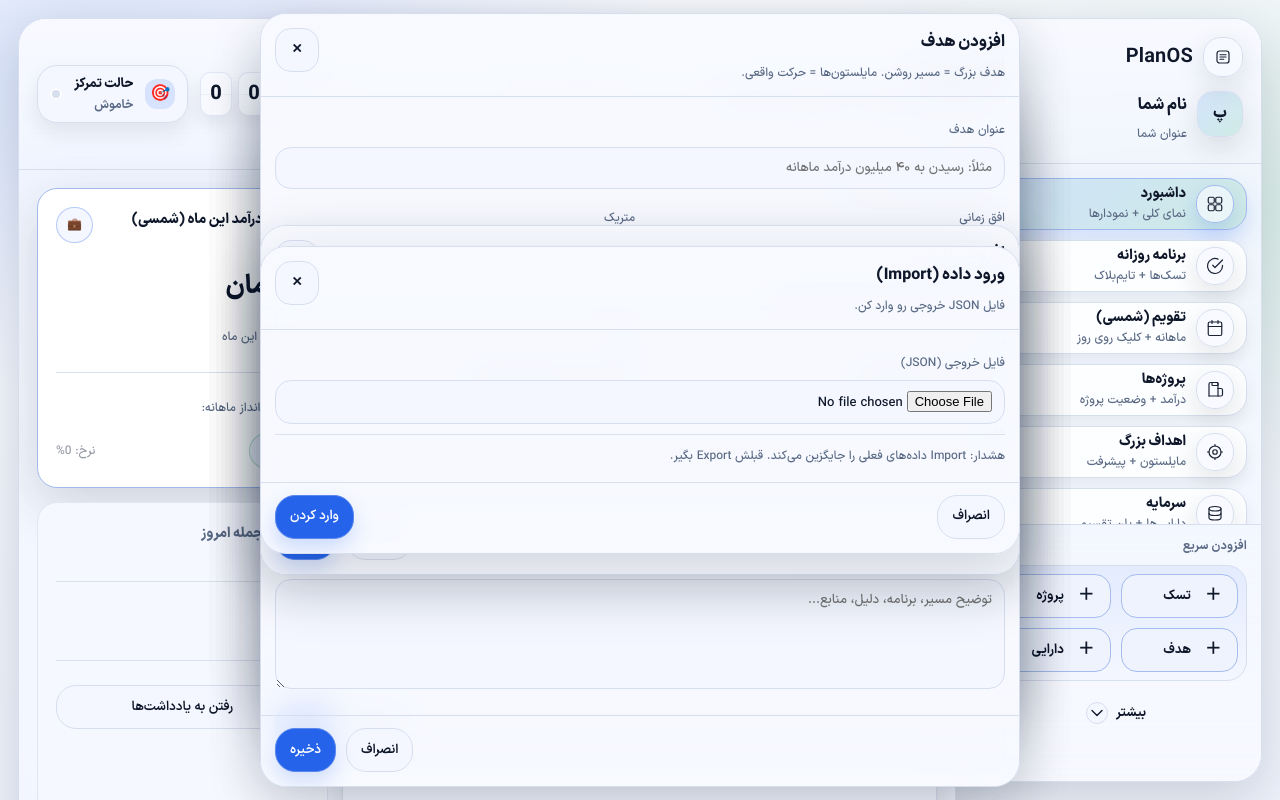
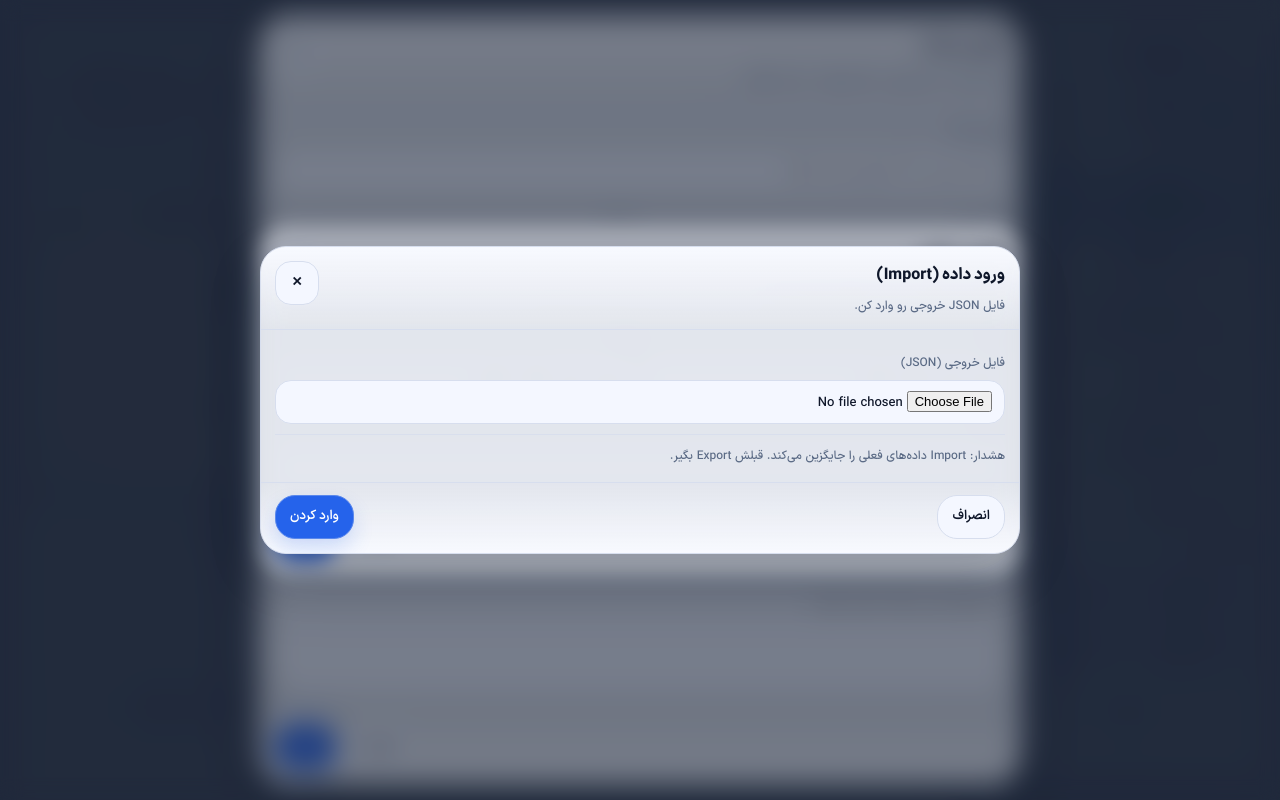
Before and after one commit to Babaei122/Armin-OS-v4, a plain HTML site: page index.html in a window 1280 px wide. Drawn offline with nearby package versions, Linux system fonts and the light colour scheme.

Commit message:
Fix fullscreen modal overlays

```diff
--- a/index.html
+++ b/index.html
@@ -258,7 +258,7 @@ canvas {
       top: var(--s-4);
       height: calc(100vh - (var(--s-4) * 2));
       border-radius: var(--r-4);
-      overflow: hidden;
+      overflow: auto;
       display:flex;
       flex-direction:column;
       min-height: 0;
@@ -314,7 +314,7 @@ canvas {
       font-weight:800;
       box-shadow: var(--shadow-1);
       flex: 0 0 auto;
-      overflow: hidden;
+      overflow: auto;
     }
     .avatar img{
       width:100%;
@@ -508,7 +508,7 @@ canvas {
       padding: 10px;
       display:grid;
       gap: 8px;
-      overflow: hidden;
+      overflow: auto;
       max-height: 0;
       opacity: 0;
       transform: translateY(-6px);
@@ -1309,36 +1309,52 @@ canvas {
 
     /* Dialog */
     dialog{
-      border: 1px solid var(--border);
-      border-radius: 26px;
-      background: color-mix(in srgb, var(--surface-3) 85%, transparent);
+      border: none;
+      padding: 0;
+      background: transparent;
       color: var(--text);
-      box-shadow: var(--shadow-2);
-      width: min(760px, 92vw);
-      max-height: calc(100vh - 24px);
-      padding: 0;
-      overflow:hidden;
-      display: flex;
-      flex-direction: column;
-      position: fixed;
-      inset: 0;
-      margin: auto;
-      backdrop-filter: blur(16px);
-      -webkit-backdrop-filter: blur(16px);
-    }
-    @supports (height: 100dvh){
-      dialog{ max-height: calc(100dvh - 24px); }
+      overflow: visible;
+      width: auto;
+      max-height: none;
     }
     dialog::backdrop{
+      background: transparent;
+    }
+    .modal-overlay{
       position: fixed;
       inset: 0;
       width: 100vw;
       height: 100vh;
+      display: flex;
+      align-items: center;
+      justify-content: center;
+      padding: calc(16px + env(safe-area-inset-top, 0px))
+        calc(16px + env(safe-area-inset-right, 0px))
+        calc(16px + env(safe-area-inset-bottom, 0px))
+        calc(16px + env(safe-area-inset-left, 0px));
       background: var(--overlay);
       backdrop-filter: blur(10px);
+      z-index: 9999;
     }
     @supports (height: 100dvh){
-      dialog::backdrop{ height: 100dvh; }
+      .modal-overlay{ height: 100dvh; }
+    }
+    .modal-card{
+      border: 1px solid var(--border);
+      border-radius: 26px;
+      background: color-mix(in srgb, var(--surface-3) 85%, transparent);
+      box-shadow: var(--shadow-2);
+      width: min(760px, 92vw);
+      max-height: calc(100vh - 32px);
+      padding: 0;
+      overflow: auto;
+      display: flex;
+      flex-direction: column;
+      backdrop-filter: blur(16px);
+      -webkit-backdrop-filter: blur(16px);
+    }
+    @supports (height: 100dvh){
+      .modal-card{ max-height: calc(100dvh - 32px); }
     }
     .dlg-head{
       padding: 14px 14px 12px;
@@ -1356,10 +1372,8 @@ canvas {
     .dlg-sub{ font-size: var(--fs-1); color: var(--muted); margin-top:4px; }
     .dlg-body{
       padding: 14px;
-      overflow-y: auto;
+      overflow-y: visible;
       flex: 1 1 auto;
-      -webkit-overflow-scrolling: touch;
-      overscroll-behavior: contain;
     }
     .dlg-foot{
       padding: 12px 14px 14px;
@@ -1381,7 +1395,7 @@ canvas {
       overscroll-behavior: contain;
     }
     @media (max-width: 480px){
-      dialog{
+      .modal-card{
         width: calc(100% - 24px);
         margin: auto;
       }
@@ -2493,8 +2507,12 @@ canvas {
     </section>
   </div>
 
+  <div class="toast" id="toast"></div>
+
   <!-- DIALOGS -->
-  <dialog id="dlgTask">
+  <div id="modalRoot">
+  <dialog id="dlgTask" class="modal-overlay">
+    <div class="modal-card">
       <div class="dlg-head">
         <div>
           <div class="dlg-title" id="dlgTaskTitle">افزودن تسک</div>
@@ -2559,9 +2577,11 @@ canvas {
           <button class="btn btn-primary" id="btnTaskSave">ذخیره</button>
         </div>
       </div>
+    </div>
   </dialog>
 
-  <dialog id="dlgProfile">
+  <dialog id="dlgProfile" class="modal-overlay">
+    <div class="modal-card">
       <div class="dlg-head">
         <div>
           <div class="dlg-title">ویرایش پروفایل</div>
@@ -2599,9 +2619,11 @@ canvas {
           <button class="btn btn-primary" id="btnProfileSave">ذخیره</button>
         </div>
       </div>
+    </div>
   </dialog>
 
-  <dialog id="dlgProject">
+  <dialog id="dlgProject" class="modal-overlay">
+    <div class="modal-card">
       <div class="dlg-head">
         <div>
           <div class="dlg-title" id="dlgProjectTitle">افزودن پروژه</div>
@@ -2653,9 +2675,11 @@ canvas {
           <button class="btn btn-primary" id="btnProjectSave">ذخیره</button>
         </div>
       </div>
+    </div>
   </dialog>
 
-  <dialog id="dlgGoal">
+  <dialog id="dlgGoal" class="modal-overlay">
+    <div class="modal-card">
       <div class="dlg-head">
         <div>
           <div class="dlg-title" id="dlgGoalTitle">افزودن هدف</div>
@@ -2705,9 +2729,11 @@ canvas {
           <button class="btn btn-primary" id="btnGoalSave">ذخیره</button>
         </div>
       </div>
+    </div>
   </dialog>
 
-  <dialog id="dlgHolding">
+  <dialog id="dlgHolding" class="modal-overlay">
+    <div class="modal-card">
       <div class="dlg-head">
         <div>
           <div class="dlg-title" id="dlgHoldingTitle">افزودن دارایی</div>
@@ -2738,9 +2764,11 @@ canvas {
           <button class="btn btn-primary" id="btnHoldingSave">ذخیره</button>
         </div>
       </div>
+    </div>
   </dialog>
 
-  <dialog id="dlgImport">
+  <dialog id="dlgImport" class="modal-overlay">
+    <div class="modal-card">
       <div class="dlg-head">
         <div>
           <div class="dlg-title">ورود داده (Import)</div>
@@ -2760,9 +2788,9 @@ canvas {
         <button class="btn btn-secondary" data-close="dlgImport">انصراف</button>
         <button class="btn btn-primary" id="btnImportDo">وارد کردن</button>
       </div>
+    </div>
   </dialog>
-
-  <div class="toast" id="toast"></div>
+  </div>
 
 <script>
 (() => {
@@ -3202,14 +3230,46 @@ canvas {
   }
 
   // Dialog helpers
+  const modalRoot = $("#modalRoot");
+  if (modalRoot) {
+    $$("dialog").forEach((dlg) => {
+      if (dlg.parentElement !== modalRoot) {
+        modalRoot.appendChild(dlg);
+      }
+    });
+  }
+
+  let lockedScrollY = 0;
   const syncModalState = () => {
     const hasOpenDialog = !!document.querySelector("dialog[open]");
     document.body.classList.toggle("modal-open", hasOpenDialog);
     document.documentElement.classList.toggle("modal-open", hasOpenDialog);
+    if (hasOpenDialog) {
+      if (!document.body.dataset.scrollLocked) {
+        lockedScrollY = window.scrollY || 0;
+        document.body.dataset.scrollLocked = "true";
+        document.body.style.position = "fixed";
+        document.body.style.top = `-${lockedScrollY}px`;
+        document.body.style.width = "100%";
+      }
+    } else if (document.body.dataset.scrollLocked) {
+      delete document.body.dataset.scrollLocked;
+      document.body.style.position = "";
+      document.body.style.top = "";
+      document.body.style.width = "";
+      window.scrollTo(0, lockedScrollY);
+    }
   };
   const openDlg = (id) => {
     const d = $("#"+id);
     if (d) {
+      const openDialog = document.querySelector("dialog[open]");
+      if (openDialog && openDialog !== d) {
+        openDialog.close();
+      }
+      if (modalRoot && d.parentElement !== modalRoot) {
+        modalRoot.appendChild(d);
+      }
       d.showModal();
       syncModalState();
     }
```
Lines whose indentation alone changed are shown as unchanged.
